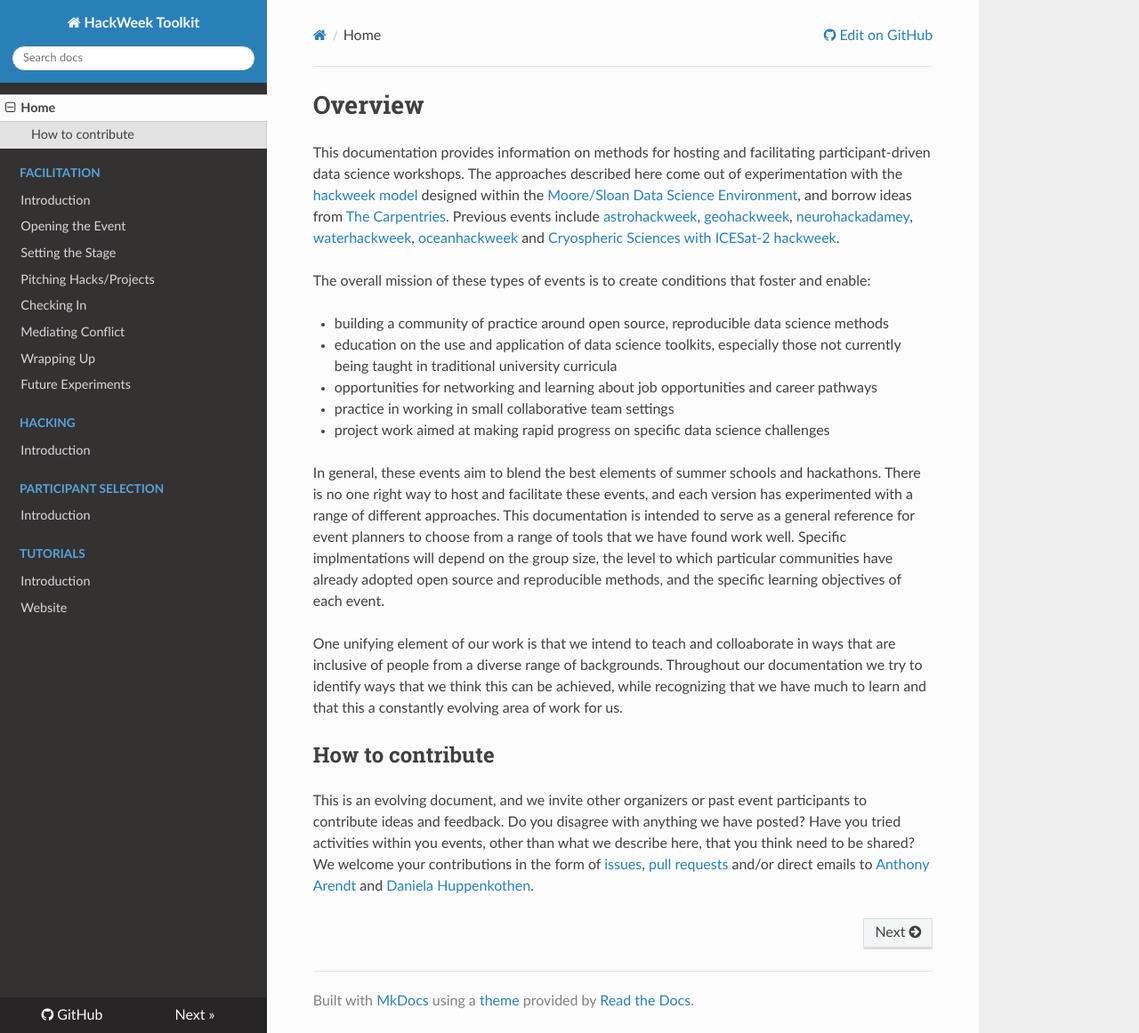
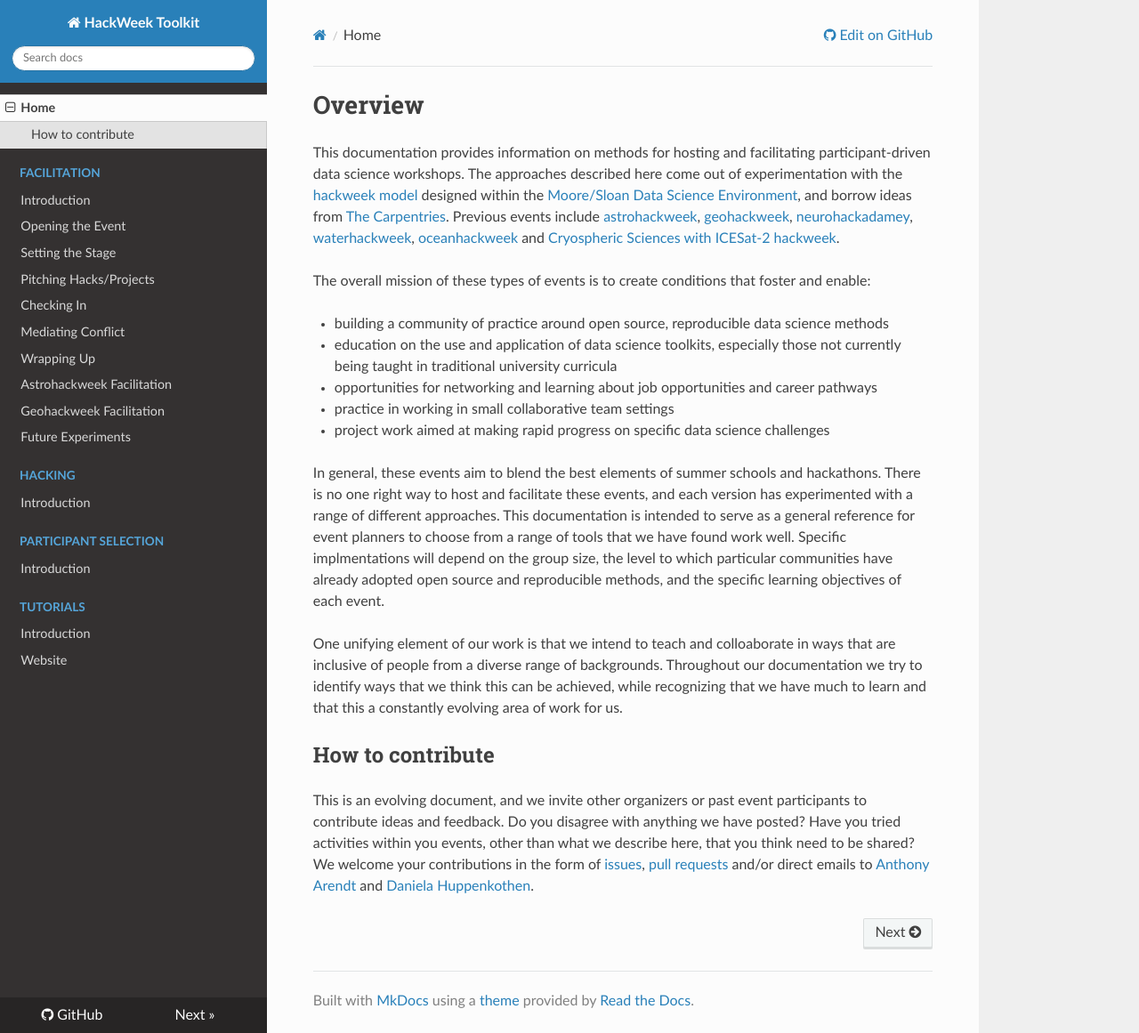
Before and after one commit to uwescience/HackWeek-Toolkit, an MkDocs documentation site: the page built from docs/index.md, in a window 1280 px wide and 1161 px high. Shown: the whole window at 89% size. Built offline with MkDocs 1.6.1, drawn with Linux system fonts in a browser that asks for light colours; nearby versions of some CDN libraries.

Commit message:
add AHW and GHW menu items

```diff
--- a/mkdocs.yml
+++ b/mkdocs.yml
@@ -9,6 +9,8 @@ nav:
         - 'Checking In': 'Facilitation/checking-in.md'
         - 'Mediating Conflict': 'Facilitation/mediating-conflict.md'
         - 'Wrapping Up': 'Facilitation/wrap-up.md'
+        - 'Astrohackweek Facilitation': 'Facilitation/AHW-Facilitation.md'
+        - 'Geohackweek Facilitation': 'Facilitation/GHW-facilitation.md'
         - 'Future Experiments': 'Facilitation/future-experiments.md'
     - Hacking:
         - 'Introduction': 'Hacking/Hacking-intro.md'
```
